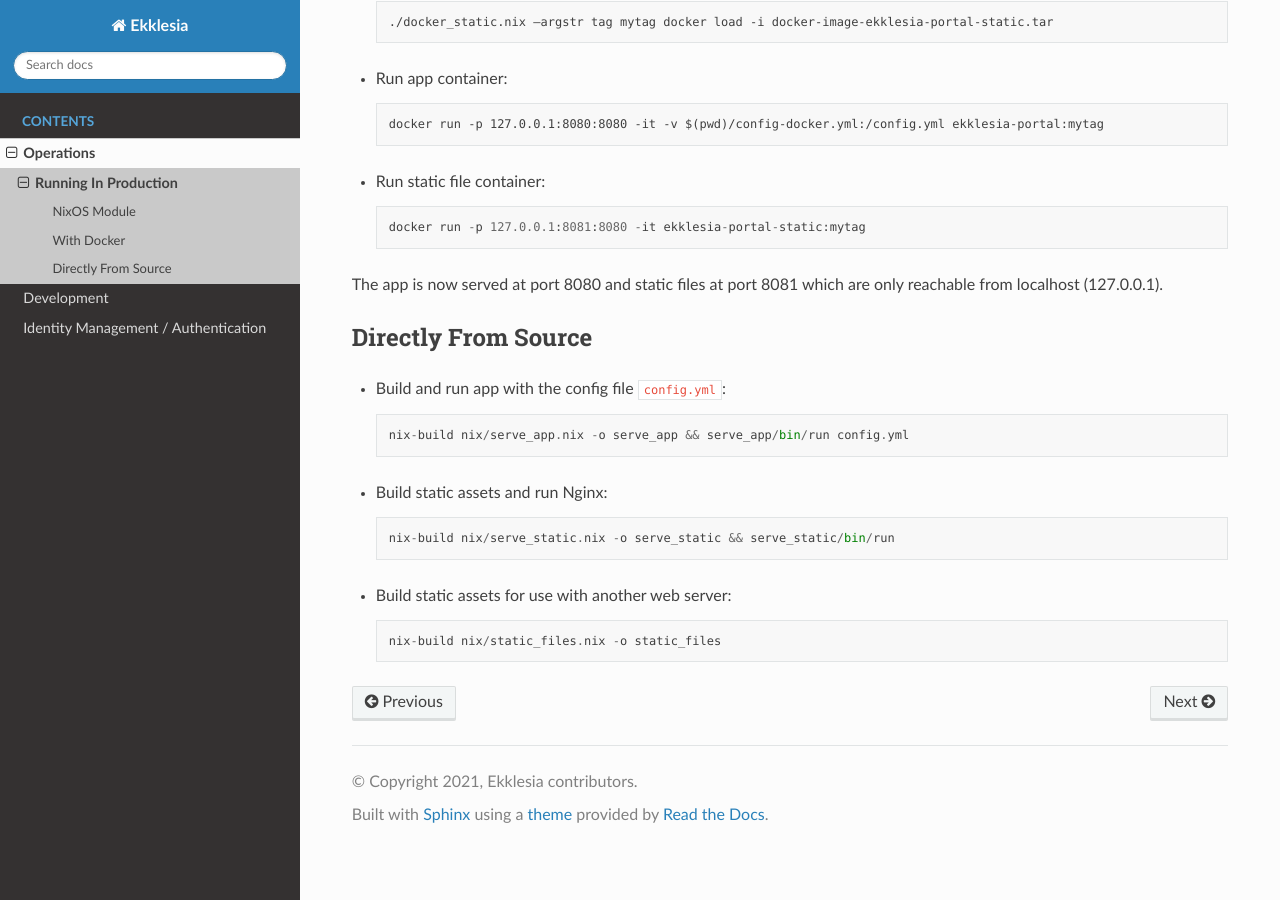
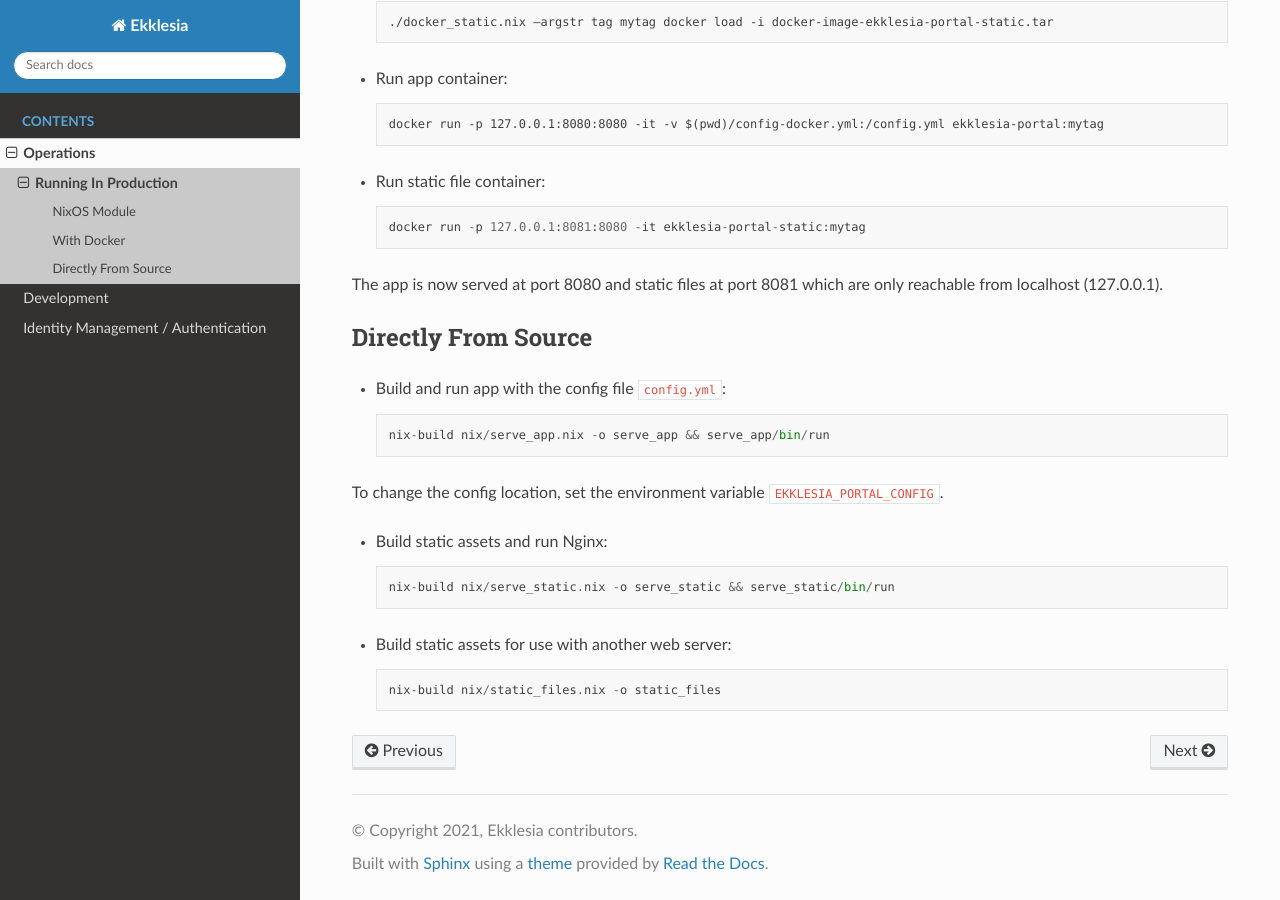
Before and after one commit to edemocracy/ekklesia, a Sphinx documentation site: the page built from docs/operations/running.rst, in a window 1280 px wide and 900 px high, scrolled down 676 px. Built offline with Sphinx 7.4.7 and the Read the Docs theme 2.0.0, drawn with Linux system fonts in a browser that asks for light colours.

Commit message:
Ops: update how to pass a config to the run command

```diff
--- a/docs/operations/running.rst
+++ b/docs/operations/running.rst
@@ -54,7 +54,9 @@
 
 * Build and run app with the config file ``config.yml``::
 
-    nix-build nix/serve_app.nix -o serve_app && serve_app/bin/run config.yml
+    nix-build nix/serve_app.nix -o serve_app && serve_app/bin/run
+
+To change the config location, set the environment variable :code:`EKKLESIA_PORTAL_CONFIG`.
 
 
 * Build static assets and run Nginx::
```
